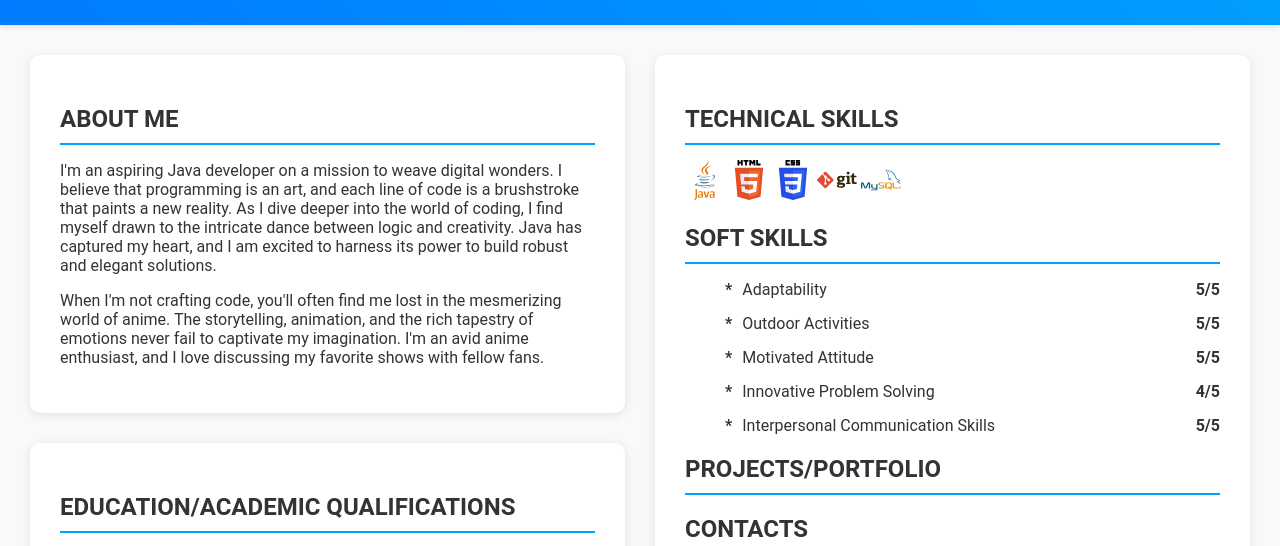
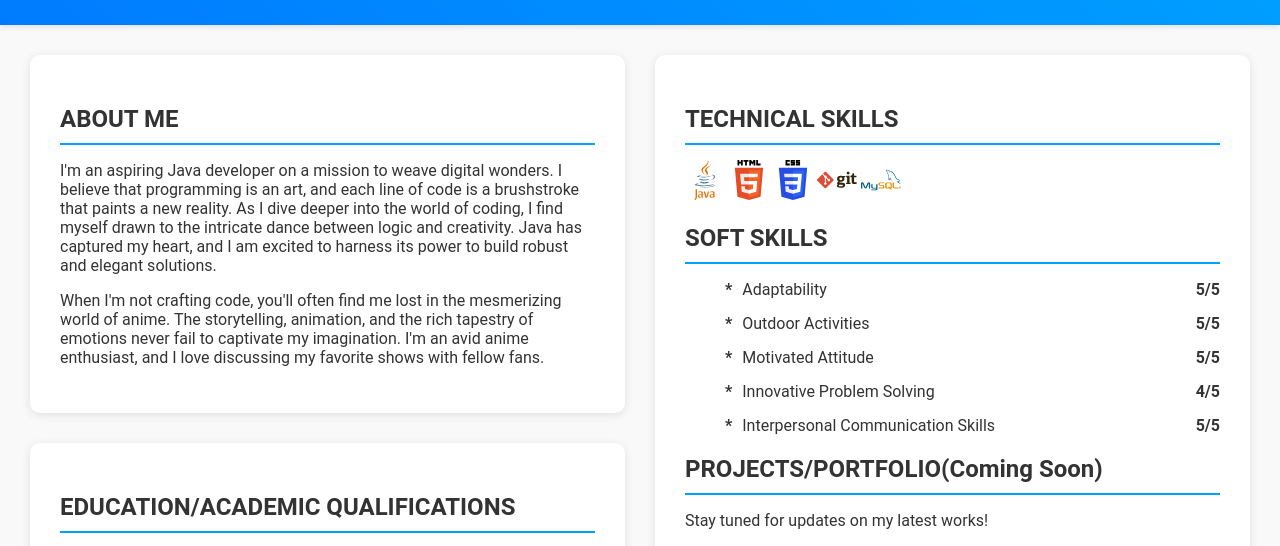
Before and after one commit to Nalent/simple-website, a plain HTML site: page index.html in a window 1280 px wide. Shown: the part 101-647 px from the top of the page. Drawn offline with Linux system fonts and the light colour scheme.

Commit message:
Add lang and update portfolio

```diff
--- a/index.html
+++ b/index.html
@@ -1,7 +1,7 @@
 <!DOCTYPE html>
-<html>
+<html lang="en">
 <head>
-    <title>Thabang Xabanisa - CV & Portfolio</title>
+    <title>Thabang Xabanisa - CV &amp; Portfolio</title>
     <link rel="stylesheet" href="style.css">
     <link rel="stylesheet" href="https://cdnjs.cloudflare.com/ajax/libs/font-awesome/6.0.0-beta3/css/all.min.css">
 </head>
@@ -68,7 +68,10 @@
                     <li><strong>*</strong> Interpersonal Communication Skills <span>5/5</span></li>
                 </ul>
 
-				<h2>PROJECTS/PORTFOLIO</h2>
+				<h2>PROJECTS/PORTFOLIO(Coming Soon)</h2>
+				<p>
+                    Stay tuned for updates on my latest works!
+                </p>
                 <h2>CONTACTS</h2>
                 <ul class="no-bullets">
                     <li><img src="icons/phone.svg" alt="Phone Icon" class="small-icon"> +27 63 472 5930</li>
```
